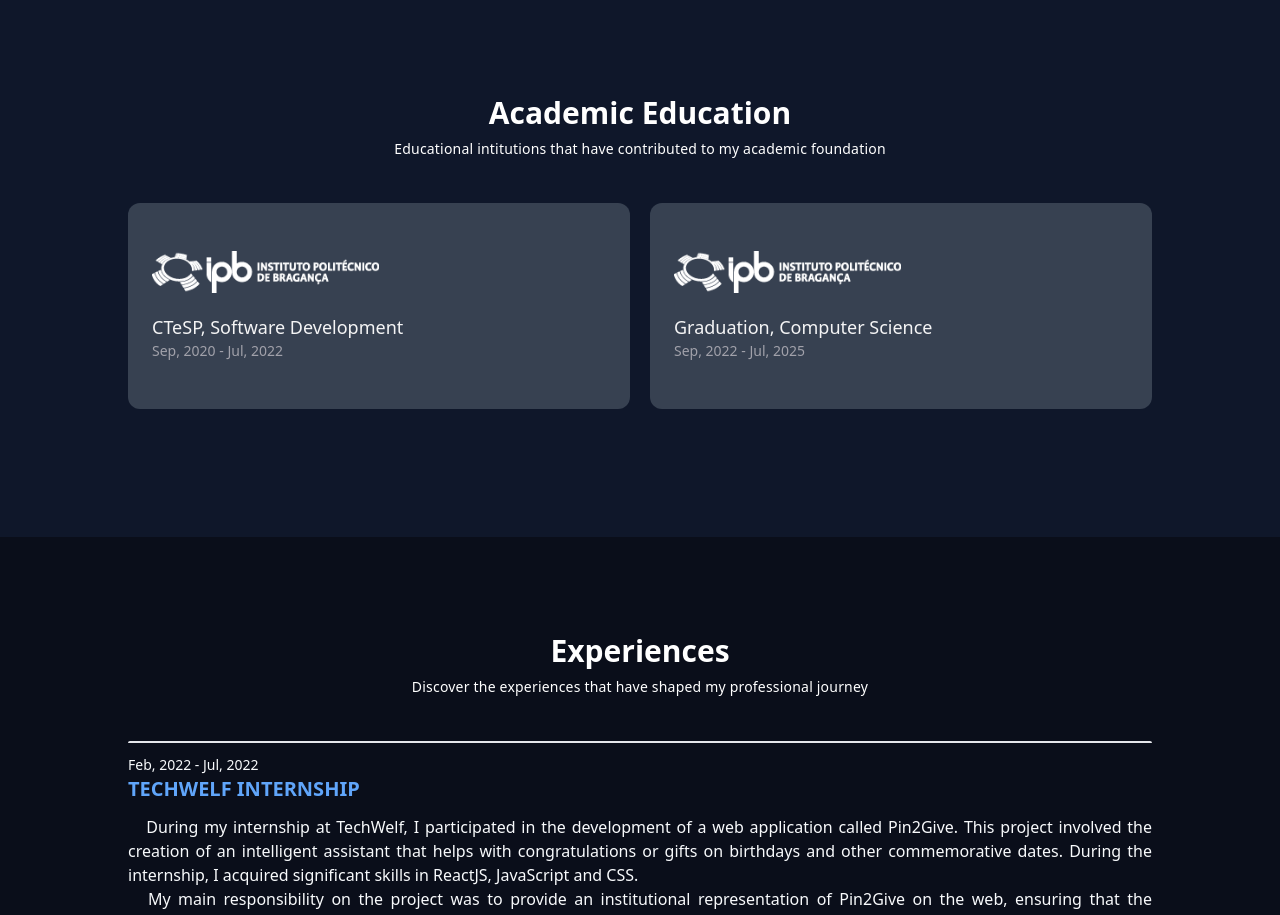
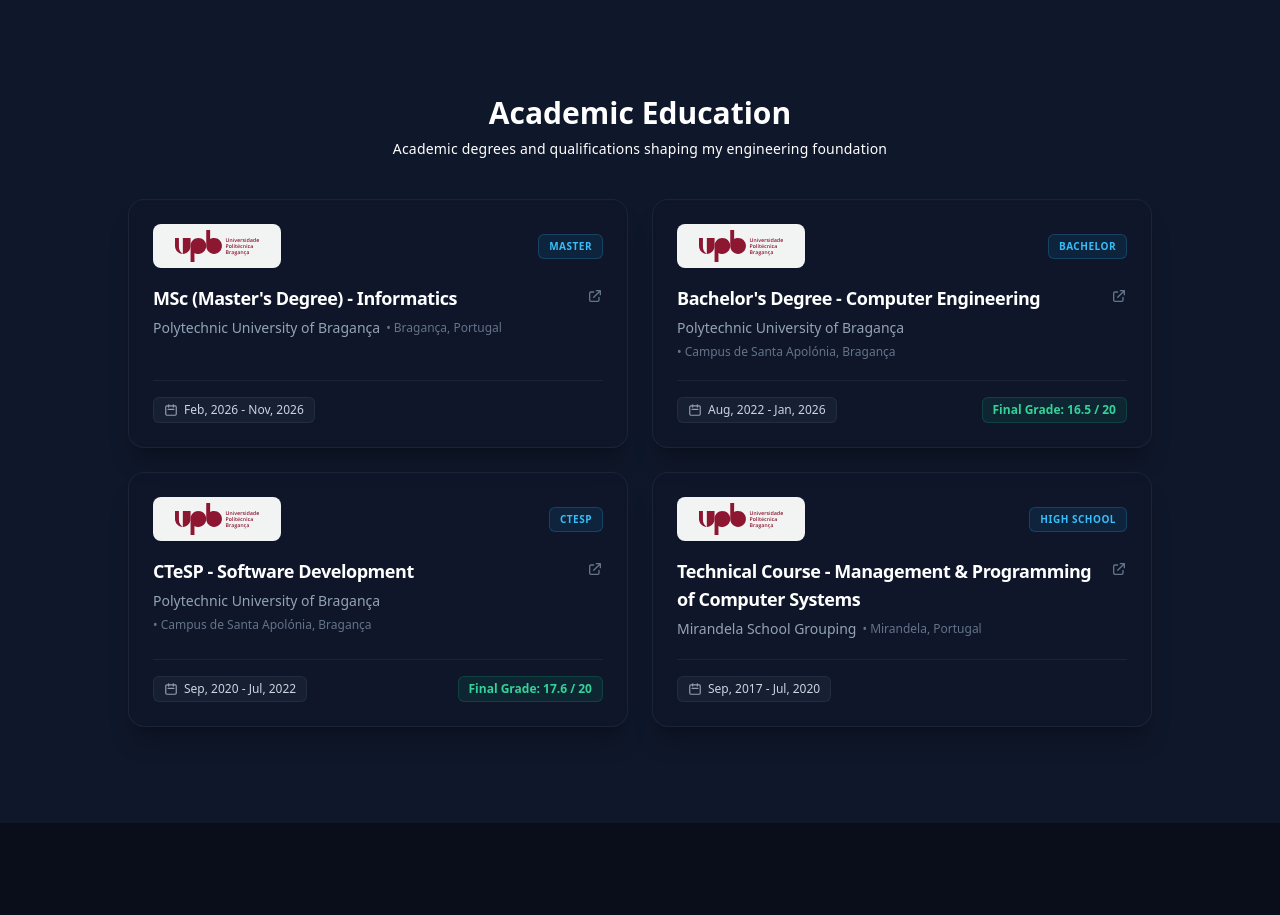
Before and after one commit to FabioFPaulo/my-portfolio, a React (Vite) app: page / in a window 1280 px wide. Shown: the part 1400-2315 px from the top of the page. Built offline with nearby package versions, Linux system fonts and the light colour scheme.

Commit message:
feat(academic): modernize academic education with local repository, upb logo, and enriched cv data

```diff
--- a/src/components/card/academic/index.scss
+++ b/src/components/card/academic/index.scss
@@ -1,39 +1,54 @@
 .card-academic-container {
-  @apply col-span-12 sm:col-span-6 md:col-span-6;
-  @apply rounded-xl relative py-12 px-6 flex flex-col;
-  @apply cursor-pointer select-none z-[10] overflow-hidden;
-  @apply bg-gray-700 transition-all duration-500;
+  @apply rounded-2xl p-6 flex flex-col justify-between;
+  @apply cursor-pointer select-none overflow-hidden;
+  @apply bg-slate-900/60 border border-slate-800/80 backdrop-blur-sm shadow-xl shadow-black/20;
+  @apply hover:border-sky-500/40 hover:shadow-sky-500/10 hover:-translate-y-1 transition-all duration-300;
 
-  &::before {
-    content: "";
-    @apply absolute top-[50%] -left-0 -right-0 bottom-[50%] -z-10;
-    @apply transition-all duration-300 rotate-45;
-    @apply border-0 bg-slate-700;
-  }
+  .card-academic-header {
+    @apply flex items-center justify-between gap-4 mb-4;
 
-  &:hover::before {
-    @apply top-0 left-0 right-0 bottom-0 rounded-none border-y-4 border-blue-500;
-  }
-  &:hover {
-    @apply scale-105 shadow-xl;
+    .card-academic-logo-wrapper {
+      @apply bg-white/95 px-3 py-1.5 rounded-lg flex items-center justify-center h-11 w-32 shadow-sm overflow-hidden;
 
-    .card-academic-title {
-      @apply text-blue-300;
+      .card-academic-img {
+        @apply max-h-8 max-w-full object-contain;
+      }
     }
-    .card-academic-date {
-      @apply text-blue-50;
+
+    .card-academic-badge {
+      @apply px-2.5 py-1 text-[10px] font-semibold uppercase tracking-wider text-sky-400 bg-sky-500/10 border border-sky-400/20 rounded-md;
     }
   }
 
-  img {
-    @apply mb-5 w-[50%] object-center  brightness-0 invert;
+  .card-academic-title-wrapper {
+    @apply flex items-start justify-between gap-2 mb-1.5;
+
+    .card-academic-title {
+      @apply text-base sm:text-lg font-bold text-white tracking-tight;
+    }
+
+    .card-academic-arrow {
+      @apply w-4 h-4 text-slate-500 transition-colors shrink-0 mt-1;
+    }
   }
 
-  .card-academic-title {
-    @apply text-zinc-100 font-medium text-lg;
+  .card-academic-institution {
+    @apply text-xs sm:text-sm text-slate-400 mb-5 flex flex-wrap items-center gap-1.5 font-medium;
+
+    .card-academic-location {
+      @apply text-slate-500 text-xs;
+    }
   }
 
-  .card-academic-date {
-    @apply text-zinc-400 text-sm;
+  .card-academic-footer {
+    @apply pt-4 border-t border-slate-800/80 mt-auto flex flex-wrap items-center justify-between gap-2;
+
+    .card-academic-date {
+      @apply text-xs text-slate-300 bg-slate-800/60 border border-slate-700/40 px-2.5 py-1 rounded-md inline-flex items-center;
+    }
+
+    .card-academic-grade {
+      @apply text-xs font-semibold text-emerald-400 bg-emerald-500/10 border border-emerald-500/20 px-2.5 py-1 rounded-md;
+    }
   }
 }
--- a/src/components/card/academic/index.tsx
+++ b/src/components/card/academic/index.tsx
@@ -3,6 +3,7 @@ import "./index.scss";
 import useApp from "@/hooks/useApp";
 import { useEffect, useRef } from "react";
 import { useAnimation, useInView, motion } from "framer-motion";
+
 export default function CardAcademicComponent(props: CardAcademicProps) {
   const app = useApp();
 
@@ -24,23 +25,93 @@ export default function CardAcademicComponent(props: CardAcademicProps) {
       data-testid="card-academic-container"
       ref={ref}
       variants={{
-        hidden: { opacity: 0, x: props.leftAnimation ? 74 * -1 : 74 },
-        visible: { opacity: 1, x: 0 },
+        hidden: { opacity: 0, y: 30 },
+        visible: { opacity: 1, y: 0 },
       }}
       initial="hidden"
       animate={mainControls}
-      transition={{ duration: 0.3 }}
+      transition={{ duration: 0.45 }}
       href={props.href}
       target="_blank"
-      className="card-academic-container"
+      rel="noreferrer"
+      className="card-academic-container group"
       role="link"
     >
-      <img src={props.src} data-testid="card-academic-img" />
-      <div className="card-academic-title" data-testid="card-academic-title">
-        {props.title}
+      {/* Top Header: Logo & Badge */}
+      <div className="card-academic-header">
+        <div className="card-academic-logo-wrapper">
+          <img
+            src={props.src}
+            alt={props.institution || props.title}
+            data-testid="card-academic-img"
+            className="card-academic-img"
+          />
+        </div>
+        {props.badge && (
+          <span className="card-academic-badge">{props.badge}</span>
+        )}
       </div>
-      <div className="card-academic-date" data-testid="card-academic-date">
-        {props.dateString}
+
+      {/* Title & External Link Indicator */}
+      <div className="card-academic-title-wrapper">
+        <h3
+          className="card-academic-title"
+          data-testid="card-academic-title"
+        >
+          {props.title}
+        </h3>
+        <svg
+          className="card-academic-arrow"
+          fill="none"
+          stroke="currentColor"
+          viewBox="0 0 24 24"
+        >
+          <path
+            strokeLinecap="round"
+            strokeLinejoin="round"
+            strokeWidth="2"
+            d="M10 6H6a2 2 0 00-2 2v10a2 2 0 002 2h10a2 2 0 002-2v-4M14 4h6m0 0v6m0-6L10 14"
+          />
+        </svg>
+      </div>
+
+      {/* Institution & Location */}
+      {props.institution && (
+        <div className="card-academic-institution">
+          <span>{props.institution}</span>
+          {props.location && (
+            <span className="card-academic-location">• {props.location}</span>
+          )}
+        </div>
+      )}
+
+      {/* Footer: Date & Merit Grade */}
+      <div className="card-academic-footer">
+        <div
+          className="card-academic-date"
+          data-testid="card-academic-date"
+        >
+          <svg
+            className="w-3.5 h-3.5 mr-1.5 opacity-70"
+            fill="none"
+            stroke="currentColor"
+            viewBox="0 0 24 24"
+          >
+            <path
+              strokeLinecap="round"
+              strokeLinejoin="round"
+              strokeWidth="2"
+              d="M8 7V3m8 4V3m-9 8h10M5 21h14a2 2 0 002-2V7a2 2 0 00-2-2H5a2 2 0 00-2 2v12a2 2 0 002 2z"
+            />
+          </svg>
+          {props.dateString}
+        </div>
+
+        {props.grade && (
+          <div className="card-academic-grade">
+            {props.grade}
+          </div>
+        )}
       </div>
     </motion.a>
   );
--- a/src/components/card/academic/types.ts
+++ b/src/components/card/academic/types.ts
@@ -4,4 +4,8 @@ export interface CardAcademicProps {
   dateString: string;
   href: string;
   leftAnimation?: boolean;
+  institution?: string;
+  location?: string;
+  badge?: string;
+  grade?: string;
 }
--- a/src/repositories/index.ts
+++ b/src/repositories/index.ts
@@ -1 +1,2 @@
 export * from "./local/about";
+export * from "./local/academic";
--- /dev/null
+++ b/src/repositories/local/academic/data.ts
@@ -0,0 +1,54 @@
+import { IAcademicItem } from "./types";
+
+export const localAcademicData: IAcademicItem[] = [
+  {
+    id: "msc-informatics",
+    degree: "MSc (Master's Degree)",
+    field: "Informatics",
+    institution: "Polytechnic University of Bragança",
+    location: "Bragança, Portugal",
+    startDate: "Feb, 2026",
+    endDate: "Nov, 2026",
+    website: "https://www.ipb.pt",
+    logo: `${import.meta.env.BASE_URL}images/logo_upb.svg`,
+    badge: "Master",
+  },
+  {
+    id: "bachelor-computer-engineering",
+    degree: "Bachelor's Degree",
+    field: "Computer Engineering",
+    institution: "Polytechnic University of Bragança",
+    location: "Campus de Santa Apolónia, Bragança",
+    startDate: "Aug, 2022",
+    endDate: "Jan, 2026",
+    grade: "Final Grade: 16.5 / 20",
+    website: "https://www.ipb.pt",
+    logo: `${import.meta.env.BASE_URL}images/logo_upb.svg`,
+    badge: "Bachelor",
+  },
+  {
+    id: "ctesp-software-development",
+    degree: "CTeSP",
+    field: "Software Development",
+    institution: "Polytechnic University of Bragança",
+    location: "Campus de Santa Apolónia, Bragança",
+    startDate: "Sep, 2020",
+    endDate: "Jul, 2022",
+    grade: "Final Grade: 17.6 / 20",
+    website: "https://www.ipb.pt",
+    logo: `${import.meta.env.BASE_URL}images/logo_upb.svg`,
+    badge: "CTeSP",
+  },
+  {
+    id: "high-school-programming",
+    degree: "Technical Course",
+    field: "Management & Programming of Computer Systems",
+    institution: "Mirandela School Grouping",
+    location: "Mirandela, Portugal",
+    startDate: "Sep, 2017",
+    endDate: "Jul, 2020",
+    website: "https://www.aemirandela.pt",
+    logo: `${import.meta.env.BASE_URL}images/logo_upb.svg`,
+    badge: "High School",
+  },
+];
--- /dev/null
+++ b/src/repositories/local/academic/index.ts
@@ -0,0 +1,3 @@
+export * from "./types";
+export * from "./data";
+export * from "./repository";
--- /dev/null
+++ b/src/repositories/local/academic/repository.ts
@@ -0,0 +1,10 @@
+import { localAcademicData } from "./data";
+import { IAcademicItem, IAcademicRepository } from "./types";
+
+export class LocalAcademicRepository implements IAcademicRepository {
+  getAcademicData(): IAcademicItem[] {
+    return localAcademicData;
+  }
+}
+
+export const academicRepository = new LocalAcademicRepository();
--- /dev/null
+++ b/src/repositories/local/academic/types.ts
@@ -0,0 +1,17 @@
+export interface IAcademicItem {
+  id: string;
+  degree: string;
+  field: string;
+  institution: string;
+  location: string;
+  startDate: string;
+  endDate: string;
+  grade?: string;
+  website: string;
+  logo: string;
+  badge: string;
+}
+
+export interface IAcademicRepository {
+  getAcademicData(): IAcademicItem[];
+}
--- a/src/sections/academic/index.scss
+++ b/src/sections/academic/index.scss
@@ -1,5 +1,5 @@
 #academic-education {
-  .list {
-    @apply py-8 grid grid-cols-12 gap-y-5 sm:gap-x-5;
+  .academic-grid {
+    @apply grid grid-cols-1 md:grid-cols-2 gap-6 mt-10;
   }
 }
--- a/src/sections/academic/index.tsx
+++ b/src/sections/academic/index.tsx
@@ -1,25 +1,31 @@
 import Container from "@/components/container";
-import "./index.scss";
 import Title from "@/components/title";
 import Card from "@/components/card";
-import { academicData } from "./utils";
+import { academicRepository } from "@/repositories";
 import { formatStartEndDate } from "../experiences/utils";
+import "./index.scss";
 
 export default function AcademicSection() {
+  const academicList = academicRepository.getAcademicData();
+
   return (
     <Container.Section colorScheme="color-2" id="academic-education">
       <Title.Primary
         title="Academic Education"
-        subtitle="Educational intitutions that have contributed to my academic foundation"
+        subtitle="Academic degrees and qualifications shaping my engineering foundation"
       />
-      <div className="list">
-        {academicData.map((item, index) => (
+      <div className="academic-grid">
+        {academicList.map((item, index) => (
           <Card.Academic
-            key={index}
-            href={item.href}
-            title={item.title}
-            src={item.src}
-            dateString={formatStartEndDate(item.start_at, item.end_at)}
+            key={item.id}
+            href={item.website}
+            title={`${item.degree} - ${item.field}`}
+            institution={item.institution}
+            location={item.location}
+            src={item.logo}
+            badge={item.badge}
+            grade={item.grade}
+            dateString={formatStartEndDate(item.startDate, item.endDate)}
             leftAnimation={index % 2 === 0}
           />
         ))}
```
Also changed, not shown: public/images/logo_upb.svg (added), 3 other files (tests, documents, lock files or other folders).
